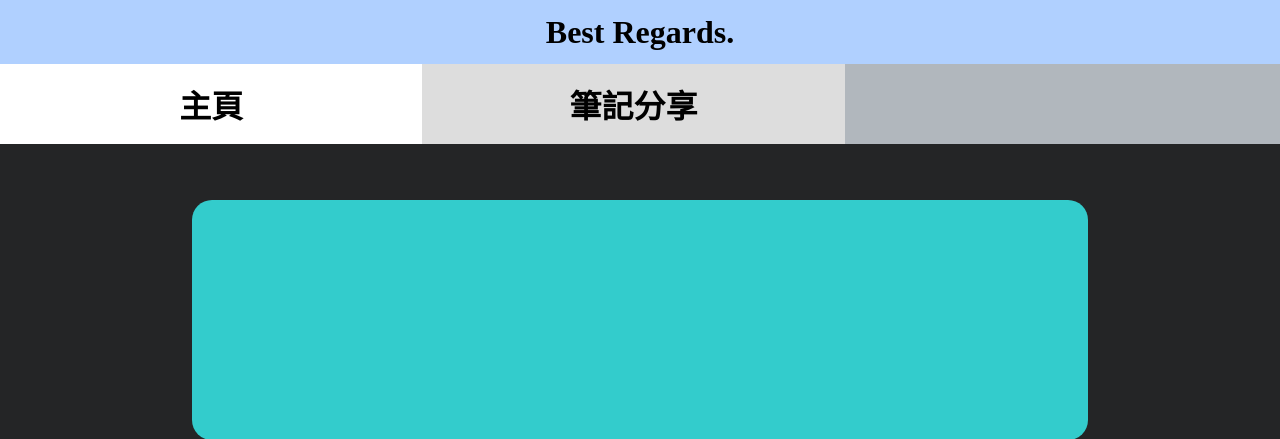
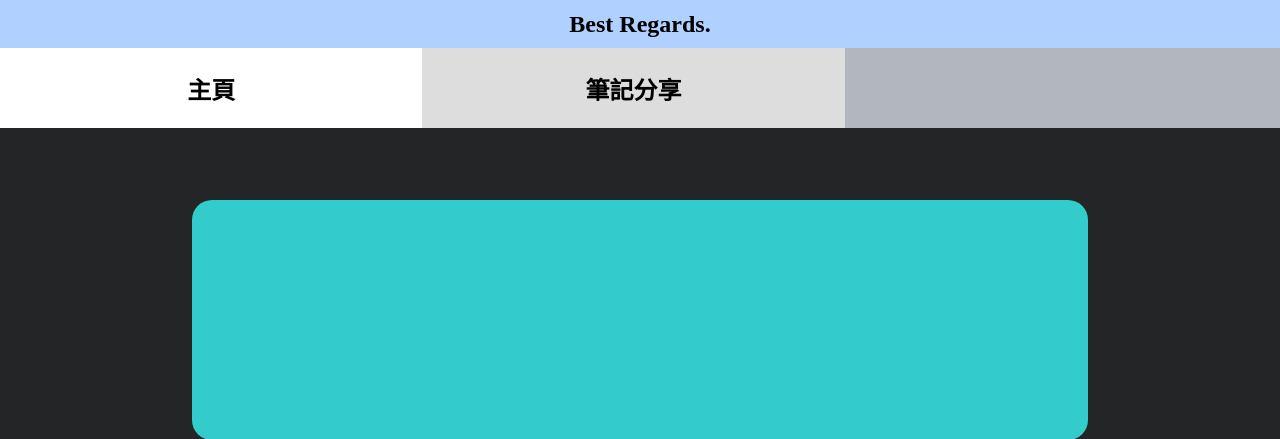
Before and after one commit to LHemon412/bestregards, a PHP site: page /home/page.html in a window 1280 px wide. Shown: the top 439 px of the page. Run offline with PHP 8.4, Linux system fonts and the light colour scheme; data that the repository does not hold is empty.

Commit message:
Adjusted element & font size to be viewport sized

```diff
--- a/home/style.css
+++ b/home/style.css
@@ -12,7 +12,7 @@ body {
 
 /* Heading */
 .heading {
-  height: 8vh;
+  height: 6vh;
   width: 100%;
   background-color: #b0d0ff;
 }
@@ -23,6 +23,7 @@ body {
   margin: 0;
   font-family: Cooper Black;
   font-weight: bold;
+  font-size: 3vh;
   display: flex;
   justify-content: center;
   align-items: center;
@@ -61,7 +62,7 @@ li.active a {
   text-decoration: none;
   color: #000;
   background-color: #dddddd;
-  font-size: 4vh;
+  font-size: 3vh;
   font-weight: bold;
 }
 
@@ -82,10 +83,13 @@ li.active a {
 
 h1#quote {
   height: 100%;
-  width: 100%;
+  width: 90%;
   margin: 0;
+  padding-left: 5%;
+  padding-right: 5%;
   font-family: Centaur;
   font-weight: bold;
+  font-size: 180%;
   display: flex;
   justify-content: center;
   align-items: center;
```
